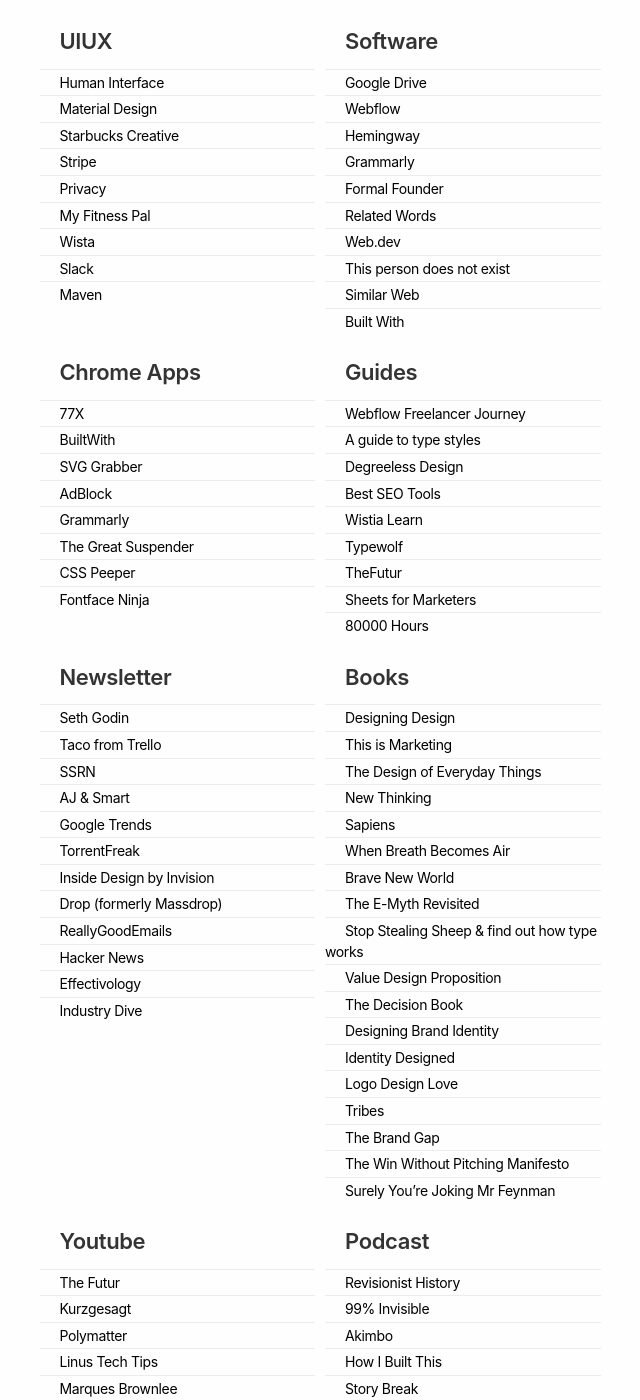
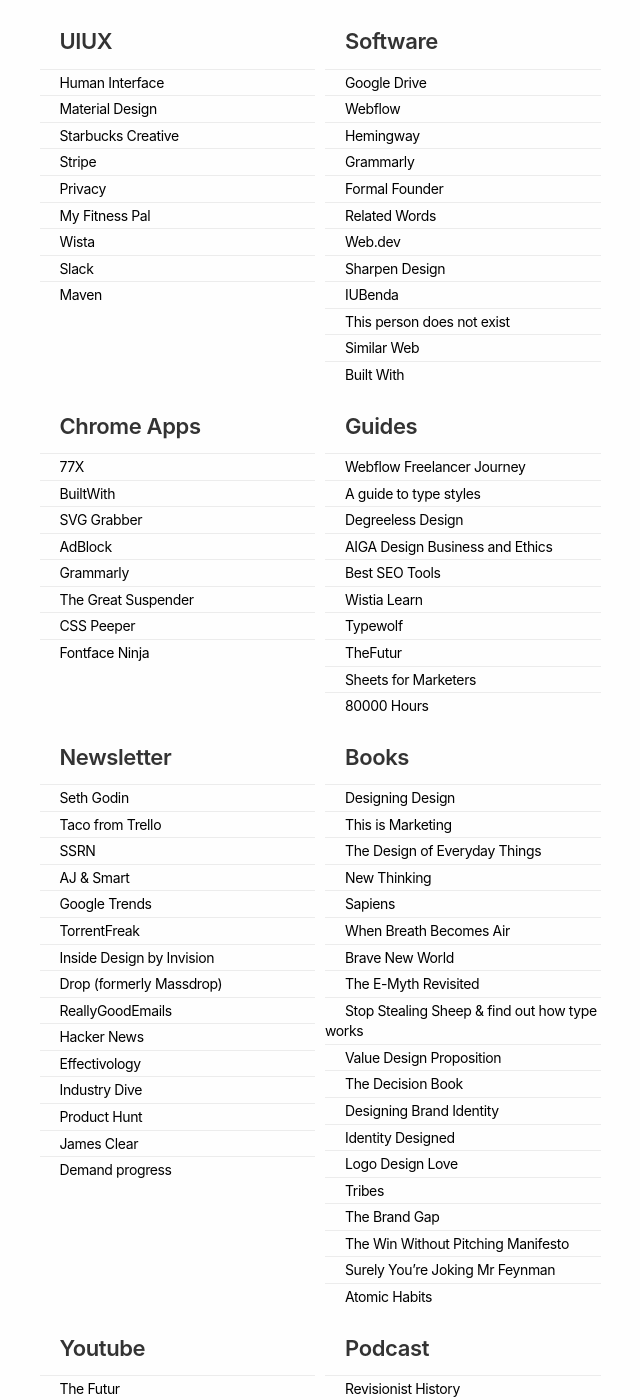
Before and after one commit to LukasMurdock/LukasMurdock.github.io, a Jekyll site: the page built from resources.html, in a window 1280 px wide and 1400 px high, scrolled down 494 px. Shown: the whole window, without its empty margins (320-960 px from the left). Built offline with Jekyll 4.4.1, drawn with Linux system fonts in a browser that asks for light colours; nearby versions of some CDN libraries.

Commit message:
Resources update

```diff
--- a/_data/resources.yaml
+++ b/_data/resources.yaml
@@ -173,6 +173,16 @@
       Comment: ""
       Category: Software
 
+    - Title: Sharpen Design
+      Link: https://sharpen.design/
+      Comment: ""
+      Category: Software
+
+    - Title: IUBenda
+      Link: https://www.iubenda.com/
+      Comment: ""
+      Category: Software
+
     - Title: This person does not exist
       Link: https://thispersondoesnotexist.com/
       Comment: ""
@@ -248,6 +258,11 @@
 
     - Title: Degreeless Design
       Link: https://www.degreeless.design/
+      Comment: ""
+      Category: Guides
+
+    - Title: AIGA Design Business and Ethics
+      Link: https://www.aiga.org/design-business-and-ethics
       Comment: ""
       Category: Guides
 
@@ -345,6 +360,21 @@
       Comment:
       Category: Newsletter
 
+    - Title: Product Hunt
+      Link: https://www.producthunt.com
+      Comment:
+      Category: Newsletter
+
+    - Title: James Clear
+      Link: https://jamesclear.com
+      Comment:
+      Category: Newsletter
+
+    - Title: Demand progress
+      Link: https://demandprogress.org
+      Comment:
+      Category: Newsletter
+
 
 #Books
   - Type: Books
@@ -438,6 +468,12 @@
       Link: https://www.amazon.com/Surely-Youre-Joking-Mr-Feynman-ebook/dp/B003V1WXKU
       Comment:
       Category: Book
+
+    - Title: Atomic Habits
+      Link: https://jamesclear.com/atomic-habits
+      Comment:
+      Category: Book
+
 
 
 #Youtube
```
Also changed, not shown: 1 other file.
